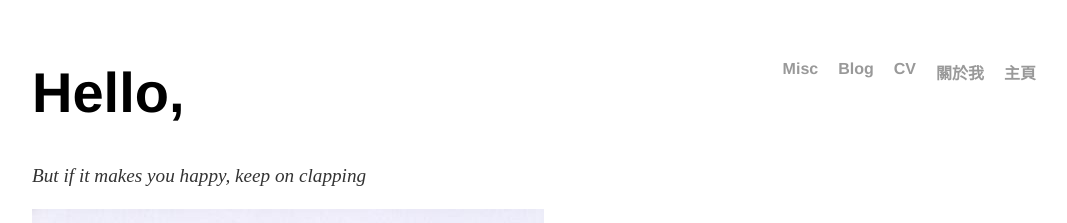
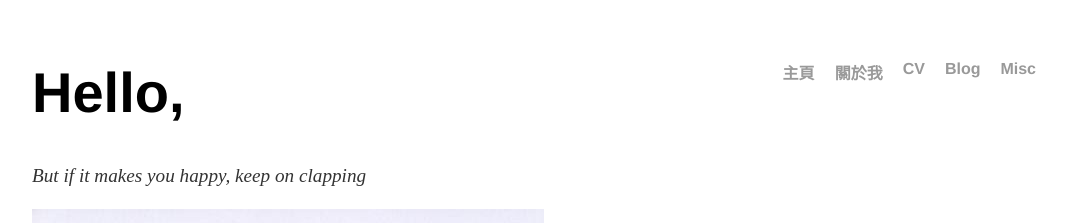
Before and after one commit to yangycfrank/yangycfrank.github.io, a Jekyll site: the page built from index.html, in a window 1280 px wide. Shown: the top 223 px of the page, without its empty margins (96-1163 px from the left). Built offline with Jekyll 4.4.1, drawn with Linux system fonts in a browser that asks for light colours.

```diff
--- a/_layouts/default.html
+++ b/_layouts/default.html
@@ -11,11 +11,13 @@
 	<body>
 		<nav>
     		<ul>
+
+        		<li><a href="/misc">Misc</a></li>
+	       		<li><a href="/blog">Blog</a></li>
+        		<li><a href="/cv">CV</a></li>
+        		<li><a href="/about">關於我</a></li>
         		<li><a href="/">主頁</a></li>
-	        	<li><a href="/about">關於我</a></li>
-        		<li><a href="/cv">CV</a></li>
-        		<li><a href="/blog">Blog</a></li>
-        		<li><a href="/misc">Misc</a></li>
+
     		</ul>
 		</nav>
 
```
